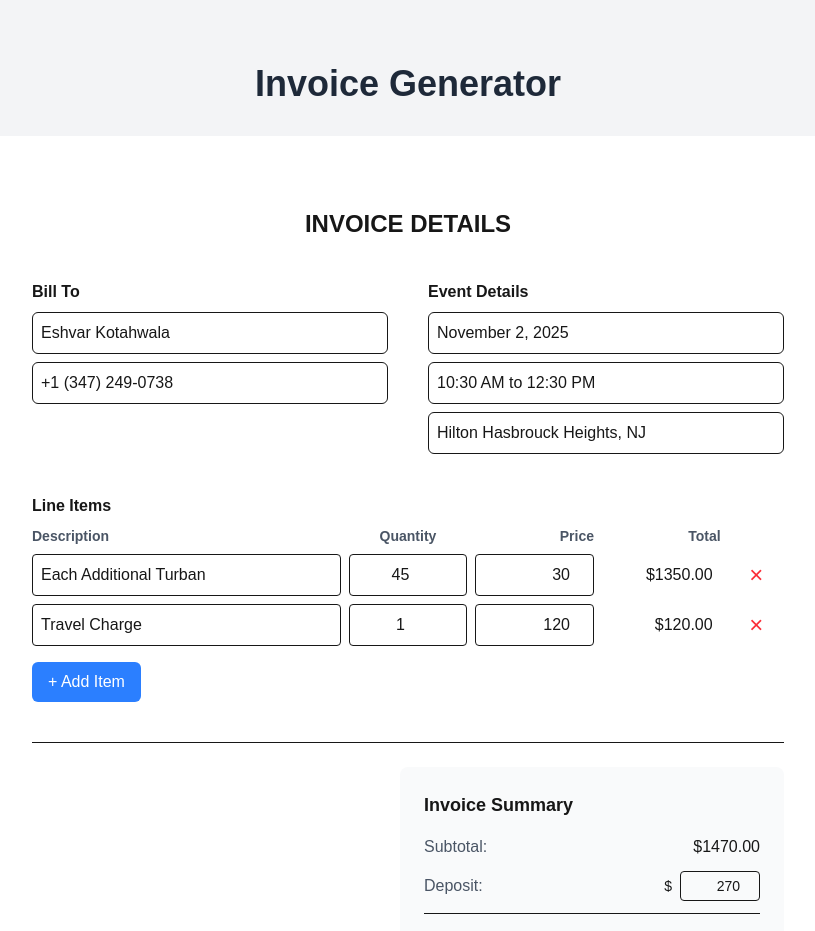
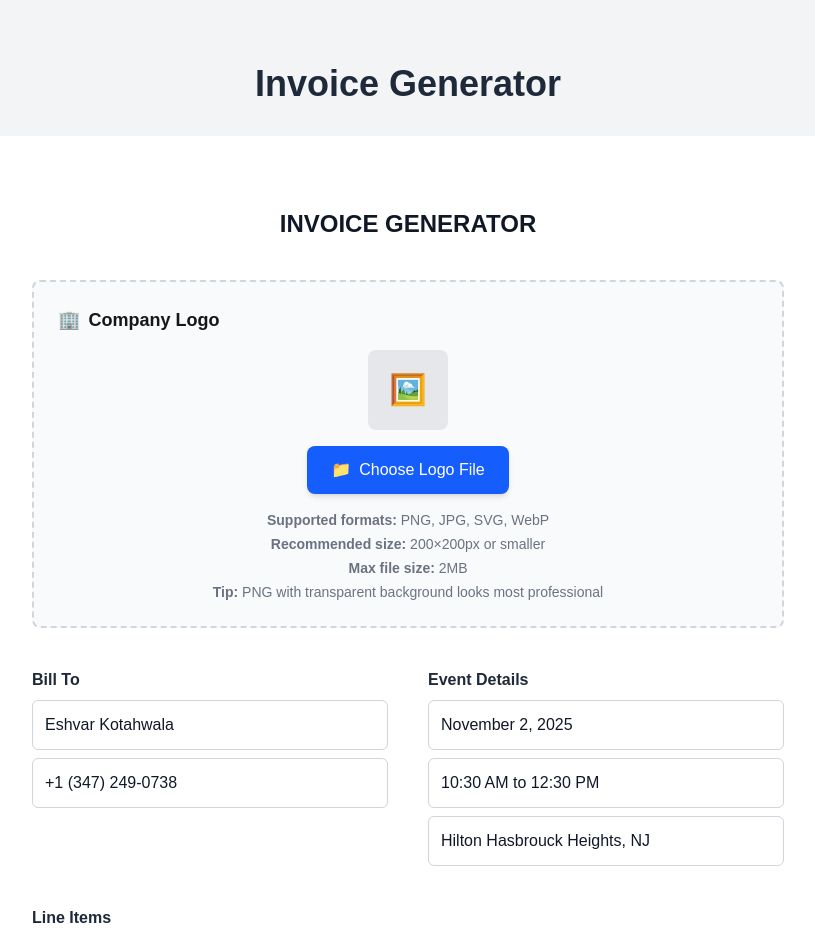
Before and after one commit to ravimultani38/invoice-gen, a Next.js app: page / in a window 1280 px wide. Shown: the top 931 px of the page, without its empty margins (232-1047 px from the left). Built offline with nearby package versions, Linux system fonts and the light colour scheme.

Commit message:
some changes

```diff
--- a/src/components/InvoiceForm.tsx
+++ b/src/components/InvoiceForm.tsx
@@ -22,7 +22,8 @@ export interface InvoiceData {
   notes: string;
   paymentDetails: string;
   signatureDate: string;
-  deposit: number; // Added deposit to the interface
+  deposit: number;
+  logoBase64?: string; // Logo field for Base64 encoded image
 }
 
 const InvoiceForm = () => {
@@ -42,8 +43,10 @@ const InvoiceForm = () => {
     notes: `Terms & Conditions:\n- The client will provide turban material on the day of the event.\n- The event planner is responsible for the timing of turban tying.\n- Only TWO tiers are available. Additional tiers will incur extra charges.\n- All deposits are non-refundable.`,
     paymentDetails: 'Payment Methods: Cash or Zelle (929-247-6814).',
     signatureDate: '5/15/2025',
-    deposit: 270 // Added deposit field
+    deposit: 270
   });
+
+  const [logoPreviewError, setLogoPreviewError] = useState(false);
 
   // Calculate totals
   const subtotal = invoiceData.items.reduce((acc, item) => acc + (item.quantity * item.price), 0);
@@ -62,6 +65,47 @@ const InvoiceForm = () => {
     setInvoiceData({ ...invoiceData, items: newItems });
   };
 
+  const handleLogoUpload = (event: React.ChangeEvent<HTMLInputElement>) => {
+    const file = event.target.files?.[0];
+    if (file) {
+      // Validate file size (max 2MB)
+      if (file.size > 2 * 1024 * 1024) {
+        alert('Please choose a file smaller than 2MB');
+        return;
+      }
+
+      // Validate file type
+      const validTypes = ['image/png', 'image/jpeg', 'image/jpg', 'image/svg+xml', 'image/webp'];
+      if (!validTypes.includes(file.type)) {
+        alert('Please choose a PNG, JPG, SVG, or WebP image file');
+        return;
+      }
+
+      const reader = new FileReader();
+      reader.onload = (e) => {
+        const base64String = e.target?.result as string;
+        setInvoiceData({ ...invoiceData, logoBase64: base64String });
+        setLogoPreviewError(false);
+      };
+      reader.onerror = () => {
+        alert('Error reading file. Please try again.');
+      };
+      reader.readAsDataURL(file);
+    }
+  };
+
+  const removeLogo = () => {
+    setInvoiceData({ ...invoiceData, logoBase64: undefined });
+    setLogoPreviewError(false);
+    // Clear the file input
+    const fileInput = document.getElementById('logo-upload') as HTMLInputElement;
+    if (fileInput) fileInput.value = '';
+  };
+
+  const handleLogoError = () => {
+    setLogoPreviewError(true);
+  };
+
   const addItem = () => {
     setInvoiceData({
       ...invoiceData,
@@ -75,62 +119,139 @@ const InvoiceForm = () => {
   };
 
   return (
-    <div className="bg-white p-6 sm:p-8 rounded-lg shadow-lg">
+    <div className="bg-white p-6 sm:p-8 rounded-lg shadow-lg max-w-6xl mx-auto">
       <div className="p-4 sm:p-10">
-        <h2 className="text-2xl font-bold mb-10 text-center">INVOICE DETAILS</h2>
+        <h2 className="text-2xl font-bold mb-10 text-center text-gray-900">INVOICE GENERATOR</h2>
+
+        {/* Logo Upload Section */}
+        <div className="mb-10 p-6 border-2 border-dashed border-gray-300 rounded-lg bg-gray-50 hover:bg-gray-100 transition-colors">
+          <h3 className="font-bold mb-4 text-lg flex items-center gap-2">
+            <span className="text-blue-600">🏢</span>
+            Company Logo
+          </h3>
+
+          {invoiceData.logoBase64 && !logoPreviewError ? (
+            <div className="flex flex-col sm:flex-row items-start gap-4">
+              <div className="flex-shrink-0">
+                <img
+                  src={invoiceData.logoBase64}
+                  alt="Logo preview"
+                  className="w-24 h-24 object-contain border-2 border-gray-200 rounded-lg shadow-sm bg-white p-2"
+                  onError={handleLogoError}
+                />
+              </div>
+              <div className="flex flex-col gap-3">
+                <div className="flex items-center gap-2">
+                  <span className="text-green-600 font-medium">✓ Logo uploaded successfully!</span>
+                </div>
+                <p className="text-sm text-gray-600">
+                  Your logo will appear next to your company name in the PDF invoice.
+                </p>
+                <div className="flex gap-2">
+                  <label className="cursor-pointer inline-flex items-center px-3 py-1 bg-blue-100 text-blue-700 text-sm rounded-md hover:bg-blue-200 transition-colors">
+                    <input
+                      id="logo-upload"
+                      type="file"
+                      accept="image/*"
+                      onChange={handleLogoUpload}
+                      className="hidden"
+                    />
+                    Replace Logo
+                  </label>
+                  <button
+                    onClick={removeLogo}
+                    className="px-3 py-1 bg-red-100 text-red-700 text-sm rounded-md hover:bg-red-200 transition-colors"
+                  >
+                    Remove Logo
+                  </button>
+                </div>
+              </div>
+            </div>
+          ) : (
+            <div className="text-center">
+              <div className="mb-4">
+                <div className="w-20 h-20 mx-auto bg-gray-200 rounded-lg flex items-center justify-center text-gray-400 text-3xl">
+                  🖼️
+                </div>
+              </div>
+              <label className="cursor-pointer inline-flex items-center px-6 py-3 bg-blue-600 text-white font-medium rounded-lg hover:bg-blue-700 transition-colors shadow-md">
+                <input
+                  id="logo-upload"
+                  type="file"
+                  accept="image/*"
+                  onChange={handleLogoUpload}
+                  className="hidden"
+                />
+                <span className="mr-2">📁</span>
+                Choose Logo File
+              </label>
+              <div className="mt-4 text-sm text-gray-500 space-y-1">
+                <p><strong>Supported formats:</strong> PNG, JPG, SVG, WebP</p>
+                <p><strong>Recommended size:</strong> 200×200px or smaller</p>
+                <p><strong>Max file size:</strong> 2MB</p>
+                <p><strong>Tip:</strong> PNG with transparent background looks most professional</p>
+              </div>
+              {logoPreviewError && (
+                <div className="mt-3 p-2 bg-red-100 border border-red-300 rounded text-red-700 text-sm">
+                  Error loading image. Please try a different file.
+                </div>
+              )}
+            </div>
+          )}
+        </div>
 
         <div className="grid md:grid-cols-2 gap-10 mb-10">
           <div>
-            <h3 className="font-bold mb-2">Bill To</h3>
+            <h3 className="font-bold mb-2 text-gray-800">Bill To</h3>
             <input
               type="text"
               placeholder="Client Name"
               value={invoiceData.billTo.name}
               onChange={(e) => setInvoiceData({ ...invoiceData, billTo: { ...invoiceData.billTo, name: e.target.value }})}
-              className="w-full p-2 border rounded-md mb-2"
+              className="w-full p-3 border border-gray-300 rounded-md mb-2 focus:ring-2 focus:ring-blue-500 focus:border-blue-500 text-gray-900 bg-white"
             />
             <input
               type="text"
               placeholder="Client Phone"
               value={invoiceData.billTo.phone}
               onChange={(e) => setInvoiceData({ ...invoiceData, billTo: { ...invoiceData.billTo, phone: e.target.value }})}
-              className="w-full p-2 border rounded-md"
+              className="w-full p-3 border border-gray-300 rounded-md focus:ring-2 focus:ring-blue-500 focus:border-blue-500 text-gray-900 bg-white"
             />
           </div>
           <div>
-            <h3 className="font-bold mb-2">Event Details</h3>
+            <h3 className="font-bold mb-2 text-gray-800">Event Details</h3>
             <input
               type="text"
               placeholder="Event Date"
               value={invoiceData.eventDetails.date}
               onChange={(e) => setInvoiceData({ ...invoiceData, eventDetails: { ...invoiceData.eventDetails, date: e.target.value }})}
-              className="w-full p-2 border rounded-md mb-2"
+              className="w-full p-3 border border-gray-300 rounded-md mb-2 focus:ring-2 focus:ring-blue-500 focus:border-blue-500 text-gray-900 bg-white"
             />
             <input
               type="text"
               placeholder="Event Time"
               value={invoiceData.eventDetails.time}
               onChange={(e) => setInvoiceData({ ...invoiceData, eventDetails: { ...invoiceData.eventDetails, time: e.target.value }})}
-              className="w-full p-2 border rounded-md mb-2"
+              className="w-full p-3 border border-gray-300 rounded-md mb-2 focus:ring-2 focus:ring-blue-500 focus:border-blue-500 text-gray-900 bg-white"
             />
             <input
               type="text"
               placeholder="Event Location"
               value={invoiceData.eventDetails.location}
               onChange={(e) => setInvoiceData({ ...invoiceData, eventDetails: { ...invoiceData.eventDetails, location: e.target.value }})}
-              className="w-full p-2 border rounded-md"
+              className="w-full p-3 border border-gray-300 rounded-md focus:ring-2 focus:ring-2 focus:ring-blue-500 focus:border-blue-500 text-gray-900 bg-white"
             />
           </div>
         </div>
 
         <div className="mb-10 overflow-x-auto">
-          <h3 className="font-bold mb-2">Line Items</h3>
+          <h3 className="font-bold mb-2 text-gray-800">Line Items</h3>
 
           <div className="grid grid-cols-12 gap-2 mb-2">
-              <label className="col-span-5 font-semibold text-sm text-gray-600">Description</label>
-              <label className="col-span-2 font-semibold text-sm text-gray-600 text-center">Quantity</label>
-              <label className="col-span-2 font-semibold text-sm text-gray-600 text-right">Price</label>
-              <label className="col-span-2 font-semibold text-sm text-gray-600 text-right">Total</label>
+              <label className="col-span-5 font-semibold text-sm text-gray-800">Description</label>
+              <label className="col-span-2 font-semibold text-sm text-gray-800 text-center">Quantity</label>
+              <label className="col-span-2 font-semibold text-sm text-gray-800 text-right">Price</label>
+              <label className="col-span-2 font-semibold text-sm text-gray-800 text-right">Total</label>
               <div className="col-span-1"></div>
           </div>
 
@@ -140,29 +261,33 @@ const InvoiceForm = () => {
                 type="text"
                 value={item.description}
                 onChange={(e) => handleItemChange(index, 'description', e.target.value)}
-                className="col-span-5 p-2 border rounded"
+                className="col-span-5 p-2 border border-gray-300 rounded focus:ring-2 focus:ring-blue-500 focus:border-blue-500 text-gray-900 bg-white"
                 placeholder="Description"
               />
               <input
                 type="number"
                 value={item.quantity}
                 onChange={(e) => handleItemChange(index, 'quantity', e.target.value)}
-                className="col-span-2 p-2 border rounded text-center"
+                className="col-span-2 p-2 border border-gray-300 rounded text-center focus:ring-2 focus:ring-blue-500 focus:border-blue-500 text-gray-900 bg-white"
                 placeholder="Qty"
+                min="0"
               />
               <input
                 type="number"
                 value={item.price}
                 onChange={(e) => handleItemChange(index, 'price', e.target.value)}
-                className="col-span-2 p-2 border rounded text-right"
+                className="col-span-2 p-2 border border-gray-300 rounded text-right focus:ring-2 focus:ring-blue-500 focus:border-blue-500 text-gray-900 bg-white"
                 placeholder="Price"
+                min="0"
+                step="0.01"
               />
-              <div className="col-span-2 p-2 text-right font-medium">
+              <div className="col-span-2 p-2 text-right font-semibold text-gray-900">
                 ${(item.quantity * item.price).toFixed(2)}
               </div>
               <button
                 onClick={() => removeItem(index)}
-                className="col-span-1 text-red-500 hover:text-red-700 text-2xl"
+                className="col-span-1 text-red-600 hover:text-red-800 hover:bg-red-50 rounded p-1 text-2xl transition-colors font-bold"
+                title="Remove item"
               >
                 ×
               </button>
@@ -170,42 +295,45 @@ const InvoiceForm = () => {
           ))}
           <button
             onClick={addItem}
-            className="mt-2 bg-blue-500 text-white px-4 py-2 rounded-md hover:bg-blue-600 transition-colors"
+            className="mt-2 bg-blue-600 text-white px-4 py-2 rounded-md hover:bg-blue-700 transition-colors flex items-center gap-2 font-medium"
           >
-            + Add Item
+            <span>+</span>
+            Add Item
           </button>
         </div>
 
         {/* Invoice Summary Section */}
         <div className="mb-10 border-t pt-6">
           <div className="flex justify-end">
-            <div className="w-full md:w-96 bg-gray-50 rounded-lg p-6">
-              <h3 className="font-bold mb-4 text-lg">Invoice Summary</h3>
+            <div className="w-full md:w-96 bg-gradient-to-br from-gray-50 to-gray-100 rounded-lg p-6 border shadow-sm">
+              <h3 className="font-bold mb-4 text-lg text-gray-800">Invoice Summary</h3>
 
               <div className="space-y-3">
-                <div className="flex justify-between items-center">
+                <div className="flex justify-between items-center py-2">
                   <span className="text-gray-600">Subtotal:</span>
-                  <span className="font-medium">${subtotal.toFixed(2)}</span>
+                  <span className="font-medium text-gray-900">${subtotal.toFixed(2)}</span>
                 </div>
 
-                <div className="flex justify-between items-center">
+                <div className="flex justify-between items-center py-2">
                   <span className="text-gray-600">Deposit:</span>
                   <div className="flex items-center gap-2">
-                    <span className="text-sm">$</span>
+                    <span className="text-sm text-gray-500">$</span>
                     <input
                       type="number"
                       value={invoiceData.deposit}
                       onChange={(e) => setInvoiceData({ ...invoiceData, deposit: Number(e.target.value) || 0 })}
-                      className="w-20 p-1 text-right border rounded text-sm"
+                      className="w-24 p-2 text-right border border-gray-300 rounded text-sm focus:ring-2 focus:ring-blue-500 focus:border-blue-500 text-gray-900 bg-white"
                       placeholder="0"
+                      min="0"
+                      step="0.01"
                     />
                   </div>
                 </div>
 
-                <div className="border-t pt-3">
-                  <div className="flex justify-between items-center">
-                    <span className="font-bold text-lg">Total Due:</span>
-                    <span className="font-bold text-lg text-green-600">
+                <div className="border-t pt-3 mt-3">
+                  <div className="flex justify-between items-center py-2">
+                    <span className="font-bold text-lg text-gray-800">Total Due:</span>
+                    <span className="font-bold text-xl text-green-600">
                       ${totalDue.toFixed(2)}
                     </span>
                   </div>
@@ -216,11 +344,12 @@ const InvoiceForm = () => {
         </div>
 
         <div>
-          <h3 className="font-bold mb-2">Terms & Notes</h3>
+          <h3 className="font-bold mb-2 text-gray-800">Terms & Notes</h3>
           <textarea
             value={invoiceData.notes}
             onChange={(e) => setInvoiceData({ ...invoiceData, notes: e.target.value })}
-            className="w-full h-24 p-2 border rounded-md"
+            className="w-full h-32 p-3 border border-gray-300 rounded-md focus:ring-2 focus:ring-blue-500 focus:border-blue-500 text-gray-900 bg-white"
+            placeholder="Add terms, conditions, or notes here..."
           />
         </div>
       </div>
```
